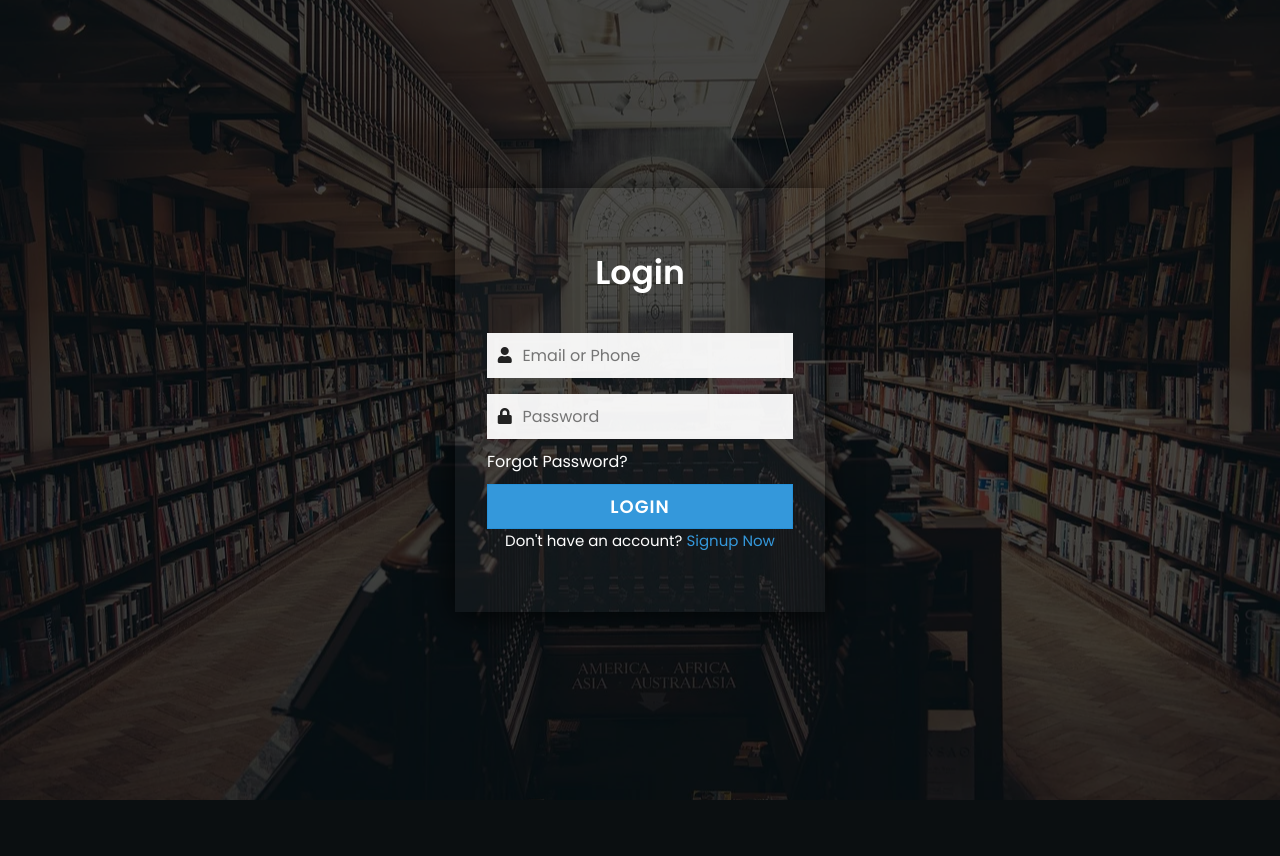
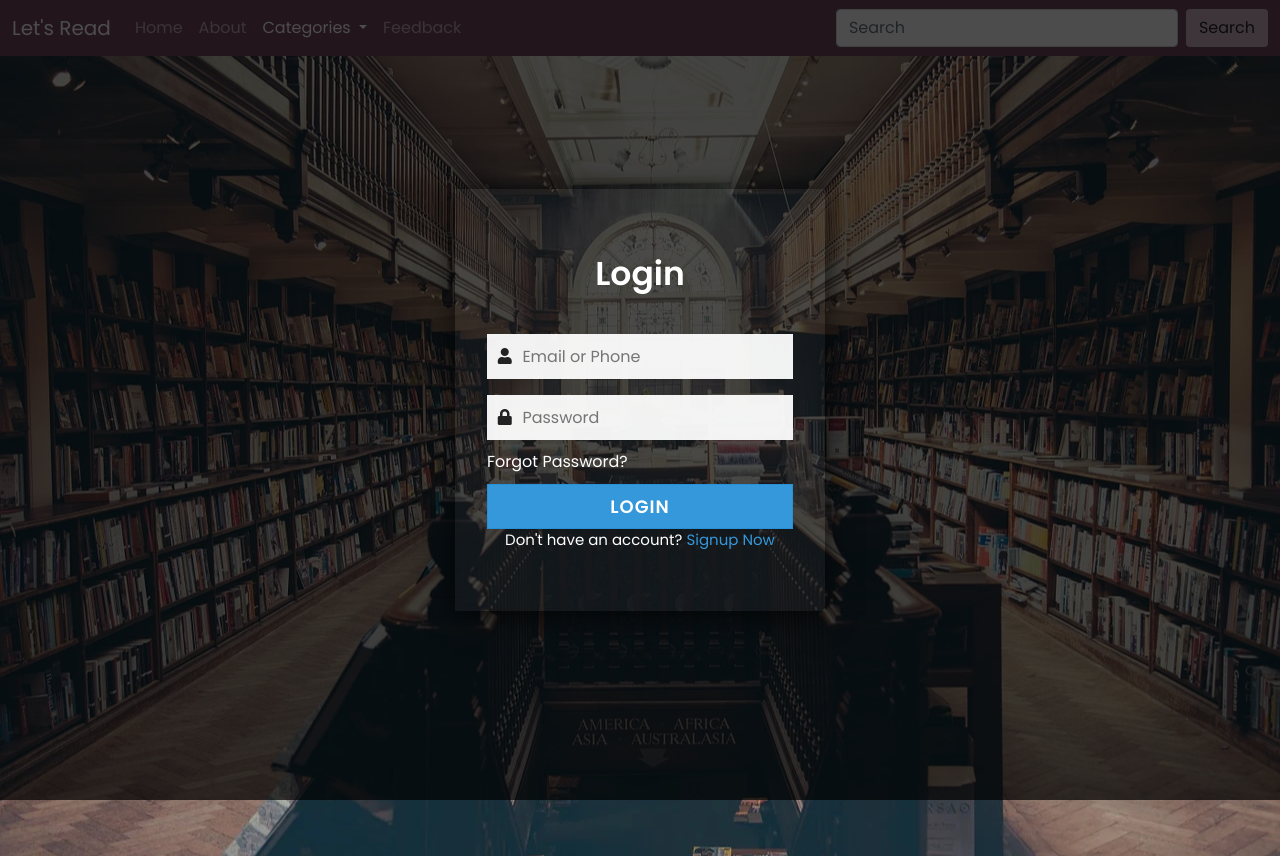
Before and after one commit to sinjigithub/Library_project, a PHP site: page /partials/login.php in a window 1280 px wide. Before the commit the page ends 800 px from the top, so only its background shows below. Run offline with PHP 8.4, Linux system fonts and the light colour scheme.

Commit message:
new design

```diff
--- a/partials/login.php
+++ b/partials/login.php
@@ -6,10 +6,60 @@
     <meta name="viewport" content="width=device-width, initial-scale=1.0">
     <link rel="stylesheet" href="https://cdnjs.cloudflare.com/ajax/libs/font-awesome/5.15.3/css/all.min.css" integrity="sha512-iBBXm8fW90+nuLcSKlbmrPcLa0OT92xO1BIsZ+ywDWZCvqsWgccV3gFoRBv0z+8dLJgyAHIhR35VZc2oM/gI1w==" crossorigin="anonymous" />
     <link rel="stylesheet" href="../style/style1.css">
+
+    <!-- Bootstrap CSS -->
+    <link href="https://cdn.jsdelivr.net/npm/bootstrap@5.1.3/dist/css/bootstrap.min.css" rel="stylesheet"
+        integrity="sha384-1BmE4kWBq78iYhFldvKuhfTAU6auU8tT94WrHftjDbrCEXSU1oBoqyl2QvZ6jIW3" crossorigin="anonymous">
+
 </head>
 <body>
+ <!-- Nav bar -->
+  <div>
+    <nav class="navbar navbar-expand-lg navbar-dark bglavender">
+        <div class="container-fluid">
+            <a class="navbar-brand" href="#">Let's Read</a>
+            <button class="navbar-toggler" type="button" data-bs-toggle="collapse"
+                data-bs-target="#navbarSupportedContent" aria-controls="navbarSupportedContent" aria-expanded="false"
+                aria-label="Toggle navigation">
+                <span class="navbar-toggler-icon"></span>
+            </button>
+            <div class="collapse navbar-collapse" id="navbarSupportedContent">
+                <ul class="navbar-nav me-auto mb-2 mb-lg-0">
+                    <li class="nav-item">
+                        <a class="nav-link" aria-current="page" href="../index.php">Home</a>
+                    </li>
+                    <li class="nav-item">
+                        <a class="nav-link" href="/about.html">About</a>
+                    </li>
+                    <li class="nav-item dropdown">
+                        <a class="nav-link dropdown-toggle active" href="#" id="navbarDropdown" role="button"
+                            data-bs-toggle="dropdown" aria-expanded="false">
+                            Categories
+                        </a>
+                        <ul class="dropdown-menu" aria-labelledby="navbarDropdown">
+                            <li><a class="dropdown-item" href="/categories.html">Action</a></li>
+                            <li><a class="dropdown-item" href="/categories.html">Another action</a></li>
+                            <li>
+                                <hr class="dropdown-divider">
+                            </li>
+                            <li><a class="dropdown-item" href="/categories.html">Something else here</a></li>
+                        </ul>
+                    </li>
+                    <li class="nav-item">
+                        <a class="nav-link" href="feedbackform.php">Feedback</a>
+                    </li>
+                </ul>
+                <form class="d-flex">
+                    <input class="form-control me-2" type="search" placeholder="Search" aria-label="Search">
+                    <button class="btn animated-btn" type="submit">Search</button>
+                </form>
+            </div>
+        </div>
+    </nav>
+  </div>
 
 <div class="bg-img">
+
   <div class="content">
     <header>Login</header>
     <form action="#">
@@ -20,7 +70,7 @@
       <div class="field space">
         <span class="fa fa-lock"></span>
         <input type="password" class="pass-key" required placeholder="Password">
-        <span class="show">SHOW</span>
+        <span class="show"></span>
       </div>
       <div class="pass">
         <a href="#">Forgot Password?</a>
--- a/style/style1.css
+++ b/style/style1.css
@@ -21,6 +21,18 @@
   height: 100%;
   width: 100%;
   background: rgba(0, 0, 0, 0.7);
+}
+.bglavender{
+  background-color: #75485E;
+}
+.animated-btn{
+  background-color: #D0B3C2 !important;
+  border: #D0B3C2;
+  transition: all 0.4s ease-in;
+}
+.animated-btn:hover{
+  background-color: #b87e9a !important;
+  color: #fff !important;
 }
 .content {
   position: absolute;
--- a/style/stylesheet.css
+++ b/style/stylesheet.css
@@ -41,7 +41,7 @@ body{
     padding: 60px 32px;
     width: 370px;
     transform: translate(-50%,-50%);
-    background: rgba(255,255,255,0);
+    background: rgba(255,255,255,1);
     box-shadow: 0px 0px 10px rgba(0,0,0,0.5);
 }
 .radio{
```
Also changed, not shown: database/library.sql (+6 -6 lines), index.php (+5 -3 lines), partials/feedbackform.php (+18 -18 lines), style/style.css (+31 -1 lines).
